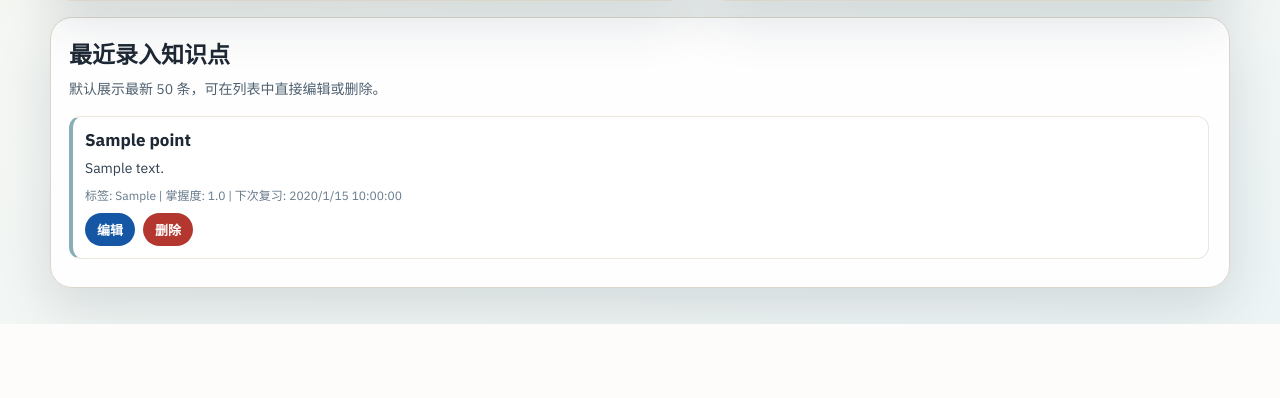
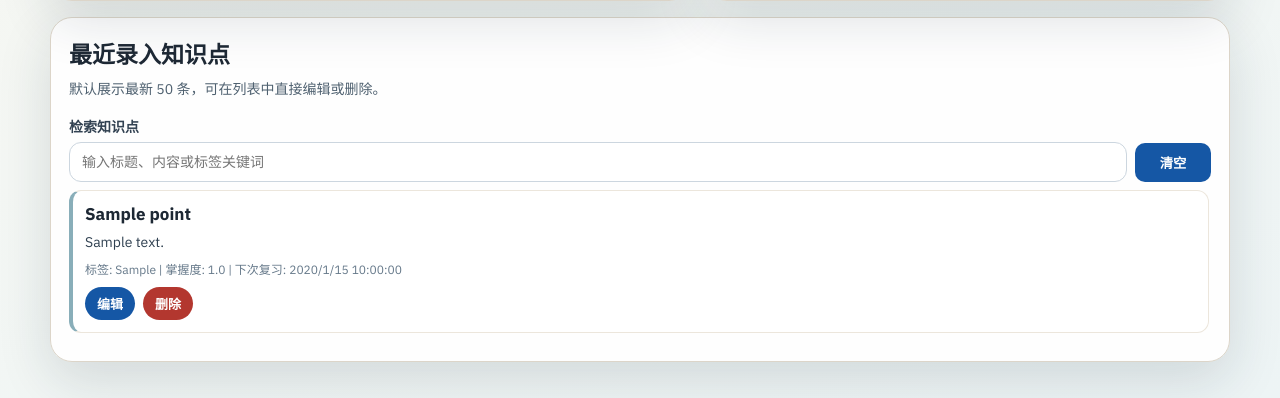
Before and after one commit to strong2hh/Review-Agent, a FastAPI app: page /admin/knowledge-points in a window 1280 px wide. Shown: the part 625-1023 px from the top of the page. Before the commit the page ends 949 px from the top, so only its background shows below. Run offline with FastAPI, Linux system fonts and the light colour scheme; tables that the repository leaves empty hold one stand-in row (values such as "Sample post"); some libraries are stand-ins or nearby versions; some web fonts are replaced.

Commit message:
feat: add knowledge point keyword search

```diff
--- a/app/main.py
+++ b/app/main.py
@@ -11,6 +11,7 @@ from fastapi import Depends, FastAPI, HTTPException, Query, Request
 from fastapi.responses import HTMLResponse
 from fastapi.staticfiles import StaticFiles
 from fastapi.templating import Jinja2Templates
+from sqlalchemy import or_
 from sqlalchemy.exc import IntegrityError
 from sqlalchemy.orm import Session
 
@@ -162,8 +163,24 @@ def create_knowledge_point(payload: KnowledgePointCreate, db: Session = Depends(
 
 
 @app.get("/api/knowledge-points", response_model=list[KnowledgePointOut])
-def list_knowledge_points(limit: int = Query(default=100, ge=1, le=500), db: Session = Depends(get_db)):
-    rows = db.query(KnowledgePoint).order_by(KnowledgePoint.id.desc()).limit(limit).all()
+def list_knowledge_points(
+    limit: int = Query(default=100, ge=1, le=500),
+    q: Optional[str] = Query(default=None),
+    db: Session = Depends(get_db),
+):
+    query = db.query(KnowledgePoint)
+    search_term = q.strip() if q else ""
+    if search_term:
+        pattern = f"%{search_term}%"
+        query = query.filter(
+            or_(
+                KnowledgePoint.title.ilike(pattern),
+                KnowledgePoint.content.ilike(pattern),
+                KnowledgePoint.tags.ilike(pattern),
+            )
+        )
+
+    rows = query.order_by(KnowledgePoint.id.desc()).limit(limit).all()
     return [_kp_out(kp) for kp in rows]
 
 
--- a/app/static/knowledge_points_admin.js
+++ b/app/static/knowledge_points_admin.js
@@ -12,8 +12,11 @@ const tagsInput = document.getElementById("tags");
 const importFormatEl = document.getElementById("import-format");
 const importPayloadEl = document.getElementById("import-payload");
 const importFileEl = document.getElementById("import-file");
+const searchInput = document.getElementById("search");
+const clearSearchBtn = document.getElementById("clear-search-btn");
 
 let editingKnowledgePointId = null;
+let searchTimer = null;
 
 function splitTags(raw) {
   return raw
@@ -73,12 +76,16 @@ function enterEditMode(item) {
   titleInput.focus();
 }
 
-function renderList(items) {
+function getSearchTerm() {
+  return searchInput.value.trim();
+}
+
+function renderList(items, searchTerm = "") {
   if (!Array.isArray(items) || items.length === 0) {
     listEl.innerHTML = "";
     const empty = document.createElement("p");
     empty.className = "muted";
-    empty.textContent = "暂无知识点，先录入一条吧。";
+    empty.textContent = searchTerm ? "未找到匹配知识点。" : "暂无知识点，先录入一条吧。";
     listEl.appendChild(empty);
     return;
   }
@@ -155,14 +162,27 @@ async function deleteKnowledgePoint(knowledgePointId, title) {
 }
 
 async function loadKnowledgePoints() {
+  const searchTerm = getSearchTerm();
+  const params = new URLSearchParams({ limit: "50" });
+  if (searchTerm) {
+    params.set("q", searchTerm);
+  }
+
   try {
-    const resp = await fetch("/api/knowledge-points?limit=50");
+    const resp = await fetch(`/api/knowledge-points?${params.toString()}`);
     const data = await parseJsonOrThrow(resp);
-    renderList(data);
+    renderList(data, searchTerm);
   } catch (err) {
-    renderList([]);
+    renderList([], searchTerm);
     showFeedback(importFeedbackEl, false, `加载列表失败：${toErrorMessage(err)}`);
   }
+}
+
+function scheduleKnowledgePointSearch() {
+  window.clearTimeout(searchTimer);
+  searchTimer = window.setTimeout(() => {
+    loadKnowledgePoints();
+  }, 250);
 }
 
 createForm.addEventListener("submit", async (event) => {
@@ -256,4 +276,13 @@ importFileEl.addEventListener("change", async (event) => {
   }
 });
 
+searchInput.addEventListener("input", scheduleKnowledgePointSearch);
+
+clearSearchBtn.addEventListener("click", () => {
+  searchInput.value = "";
+  window.clearTimeout(searchTimer);
+  loadKnowledgePoints();
+  searchInput.focus();
+});
+
 loadKnowledgePoints();
--- a/app/templates/knowledge_points_admin.html
+++ b/app/templates/knowledge_points_admin.html
@@ -163,6 +163,19 @@
         overflow: auto;
         padding-right: 2px;
       }
+      .search-row {
+        display: grid;
+        grid-template-columns: minmax(0, 1fr) auto;
+        gap: 8px;
+        align-items: end;
+        margin: 10px 0 8px;
+      }
+      .search-row label {
+        margin-top: 0;
+      }
+      .search-row button {
+        min-width: 76px;
+      }
       .item {
         border: 1px solid var(--line-soft);
         border-left: 4px solid #89aeb9;
@@ -209,6 +222,9 @@
       }
       @media (max-width: 960px) {
         .grid {
+          grid-template-columns: 1fr;
+        }
+        .search-row {
           grid-template-columns: 1fr;
         }
       }
@@ -273,6 +289,13 @@
       <div class="panel" style="margin-top: 16px">
         <h2>最近录入知识点</h2>
         <p class="muted">默认展示最新 50 条，可在列表中直接编辑或删除。</p>
+        <div class="search-row">
+          <div>
+            <label for="search">检索知识点</label>
+            <input id="search" type="search" placeholder="输入标题、内容或标签关键词" />
+          </div>
+          <button id="clear-search-btn" class="secondary" type="button">清空</button>
+        </div>
         <div id="list" class="list"></div>
       </div>
     </div>
```
Also changed, not shown: tests/test_api_flow.py (+35 -0 lines), README.md.
